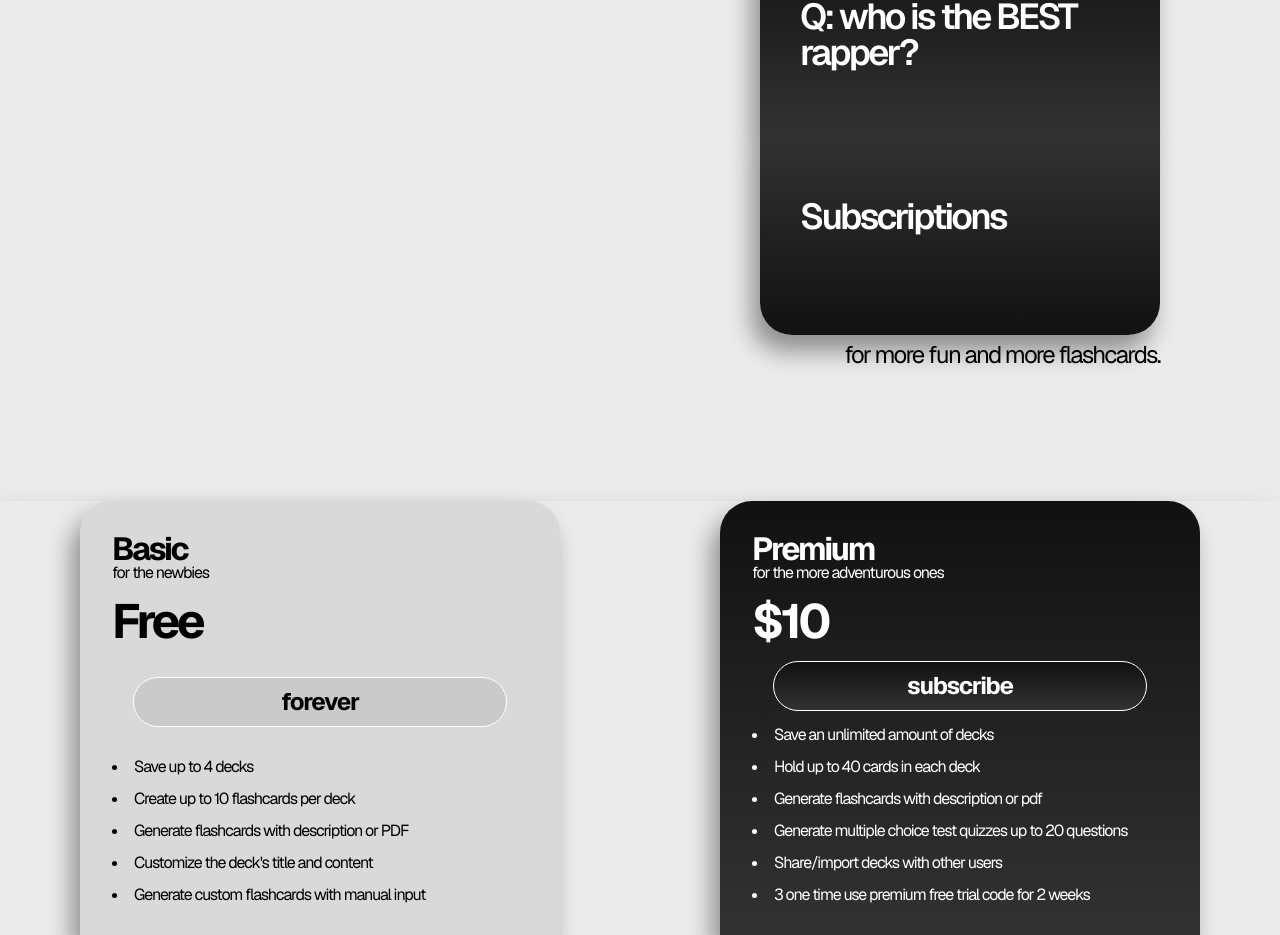
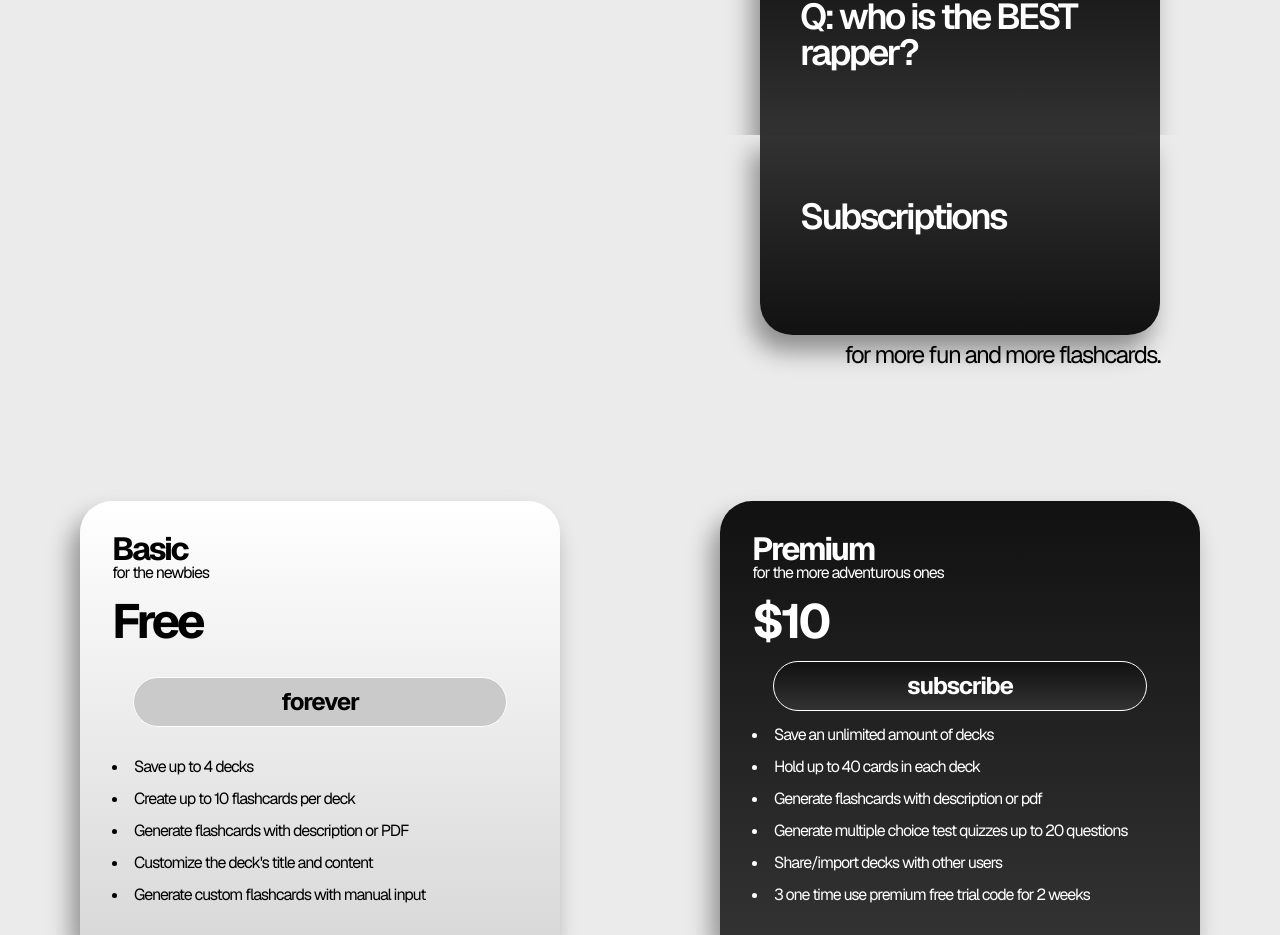
Before and after one commit to ShaunJhingoor/AI-FlashWord, a Next.js app: page / in a window 1280 px wide. Shown: the part 665-1600 px from the top of the page. Built offline with nearby package versions, Linux system fonts and the light colour scheme; no server answers.

Commit message:
fixed up shadow glitch

```diff
--- a/src/app/Components/Landing.jsx
+++ b/src/app/Components/Landing.jsx
@@ -102,7 +102,7 @@ function Landing() {
         </div>
       </div>
 
-      <div className="flex justify-around w-full items-center h-screen relative z-10">
+      <div className="bg-[#EBEBEB] flex justify-around w-full items-center h-screen relative z-10">
         <span className="flex flex-col gap-[4vh] items-start justify-start text-start w-[50vh]"></span>
 
         <div className="flex flex-col gap-[4vh] items-start justify-between text-start w-[50vh] relative h-full">
@@ -116,8 +116,8 @@ function Landing() {
           </div>
         </div>
 
-        <div className="bg-[#EBEBEB] flex justify-around w-full absolute bottom-0 dropShadow z-0">
-          <div className="bg-[#D9D9D9] rounded-t-[4vh] flex flex-col w-[60vh] p-[4vh] gap-[2vh] dropShadow">
+        <div className="flex justify-around w-full absolute bottom-0 z-0">
+          <div className="bg-gradient-to-t from-[#D9D9D9] to-[#ffffff] rounded-t-[4vh] flex flex-col w-[60vh] p-[4vh] gap-[2vh] dropShadow">
             <div>
               <h2 className="text-[4vh] font-bold capitalize">basic</h2>
               <h3>for the newbies</h3>
```
